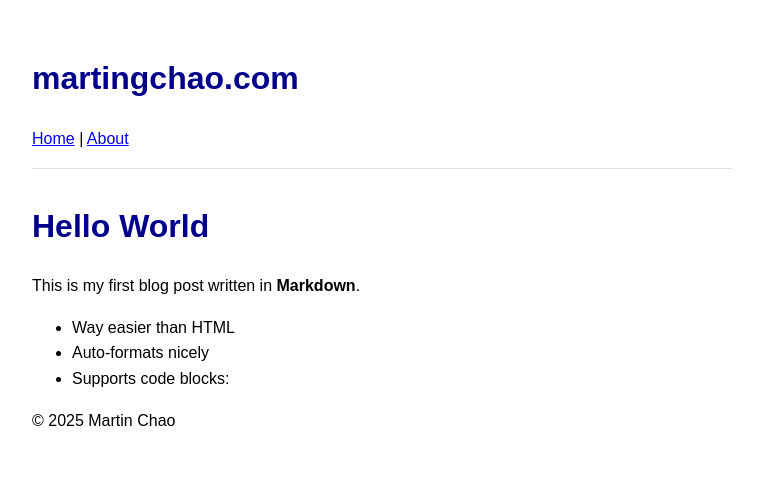
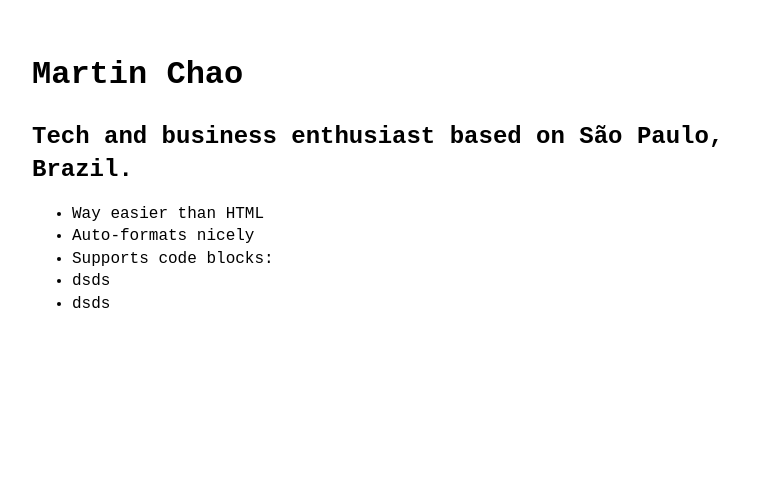
Before and after one commit to martingchao/martingchao.com, an Astro site: page / in a window 1280 px wide. Shown: the whole page, without its empty margins (258-1021 px from the left). Built offline with nearby package versions, Linux system fonts and the light colour scheme; Astro itself is replaced by a stand-in of ours.

Commit message:
adjusted h1 h2 h3

```diff
--- a/public/styles.css
+++ b/public/styles.css
@@ -1,17 +1,49 @@
 body {
-  font-family: Arial, sans-serif;
+  color: black;
+  font-family: monospace;
+  font-size: 16px;
+  line-height: 1.4;
+  margin: 0;
+  min-height: 100%;
+  overflow-wrap: break-word;
+}
+
+main {
   max-width: 700px;
-  margin: auto;
-  padding: 2rem;
-  line-height: 1.6;
+  margin: 0 auto;
+  padding: 2rem 1rem;
 }
 
 h1, h2, h3 {
-  color: darkblue;
+  display: block;
+  margin-block-start: 0.67em;
+  margin-block-end: 0.67em;
+  margin-inline-start: 0px;
+  margin-inline-end: 0px;
+  font-weight: bold;
+  unicode-bidi: isolate;
 }
 
-header {
-  border-bottom: 1px solid #ddd;
-  margin-bottom: 2rem;
-  padding-bottom: 1rem;
+h1 {
+  font-size: 2em;
 }
+
+h2 {
+  font-size: 1.5em;
+}
+
+h3 {
+  font-size: 1.25em;
+}
+
+
+/* Responsive adjustments */
+@media (max-width: 768px) {
+  main {
+    padding: 1rem 0.5rem;
+  }
+
+  footer {
+    padding: 0 0.5rem 1rem 0.5rem;
+  }
+}
--- a/src/layouts/Layout.astro
+++ b/src/layouts/Layout.astro
@@ -9,20 +9,10 @@ const { title } = Astro.props;
     <link rel="stylesheet" href="/styles.css" />
   </head>
   <body>
-    <header>
-      <h1>martingchao.com</h1>
-      <nav>
-        <a href="/">Home</a> |
-        <a href="/about">About</a>
-      </nav>
-    </header>
 
     <main>
       <slot /> <!-- Markdown content gets injected here -->
     </main>
 
-    <footer>
-      <p>© 2025 Martin Chao</p>
-    </footer>
   </body>
 </html>
--- a/src/pages/index.md
+++ b/src/pages/index.md
@@ -3,9 +3,13 @@ title: "Home"
 layout: ../layouts/Layout.astro
 ---
 
-# Hello World
-This is my first blog post written in **Markdown**.
+# Martin Chao
+## Tech and business enthusiast based on São Paulo, Brazil.
+
+
 
 - Way easier than HTML
 - Auto-formats nicely
 - Supports code blocks:
+- dsds
+- dsds
```
